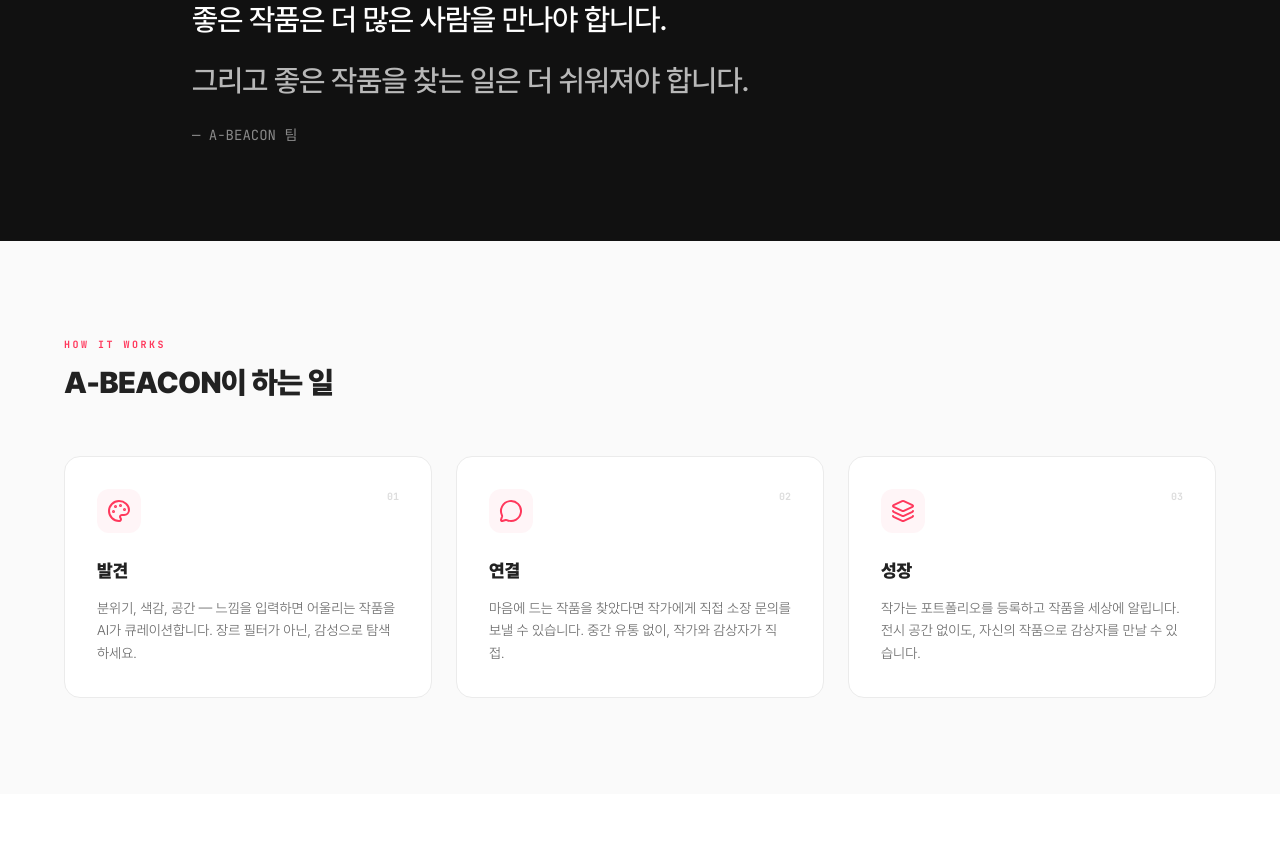
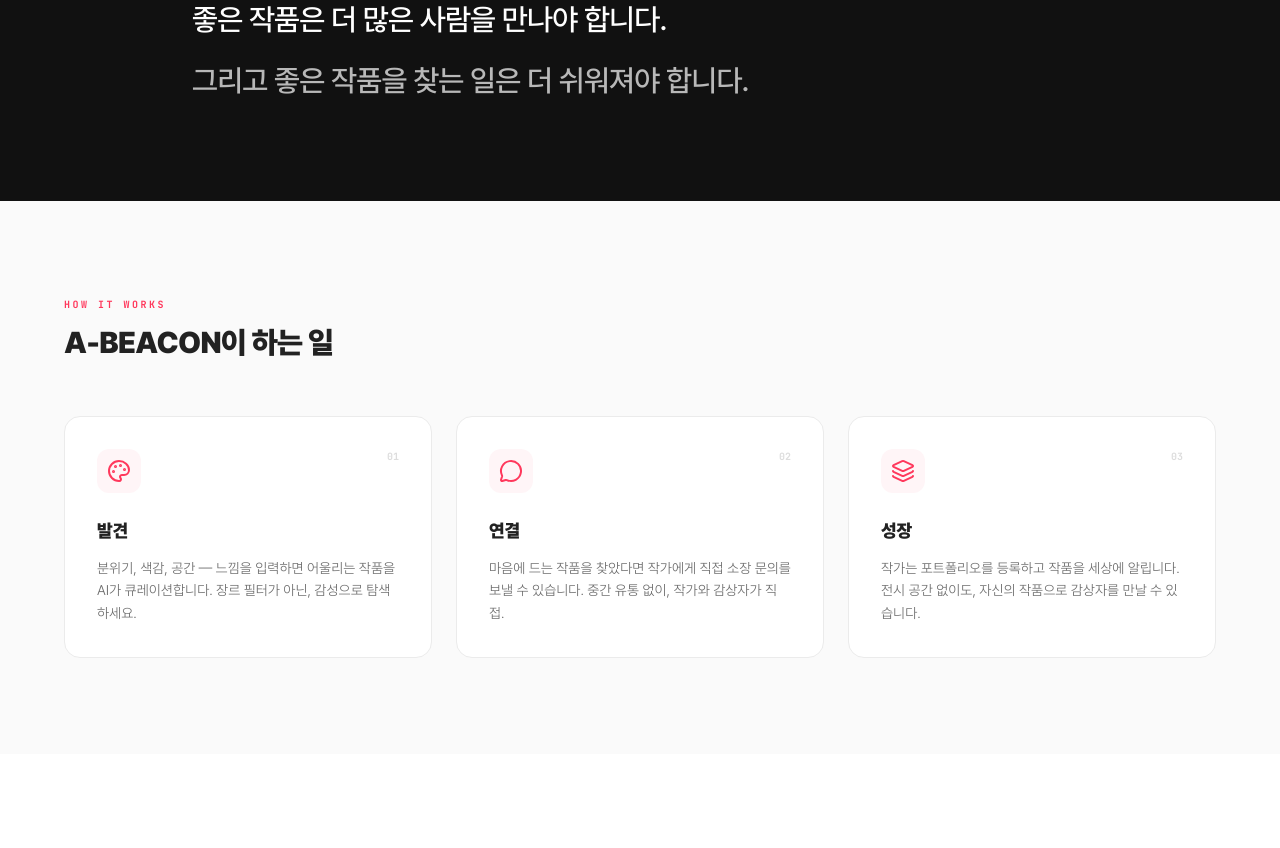
Before and after one commit to jheroorehj/A-BEACON, a React (Vite) app: page / in a window 1280 px wide. Shown: the part 1680-2528 px from the top of the page. Built offline with nearby package versions, Linux system fonts and the light colour scheme; no server answers.

Commit message:
feat: Our Story에서 'A-BEACON 팀' 크레딧 제거
Co-Authored-By: Claude Sonnet 4.6 <noreply@anthropic.com>

```diff
--- a/src/components/HomePage.tsx
+++ b/src/components/HomePage.tsx
@@ -157,7 +157,6 @@ export default function HomePage({ onStart }: HomePageProps) {
             <p className="text-2xl sm:text-3xl font-medium text-white/70 leading-relaxed tracking-tight">
               그리고 좋은 작품을 찾는 일은 더 쉬워져야 합니다.
             </p>
-            <p className="mt-5 text-sm font-mono text-[#888888]">— A-BEACON 팀</p>
           </div>
         </div>
       </section>
```
